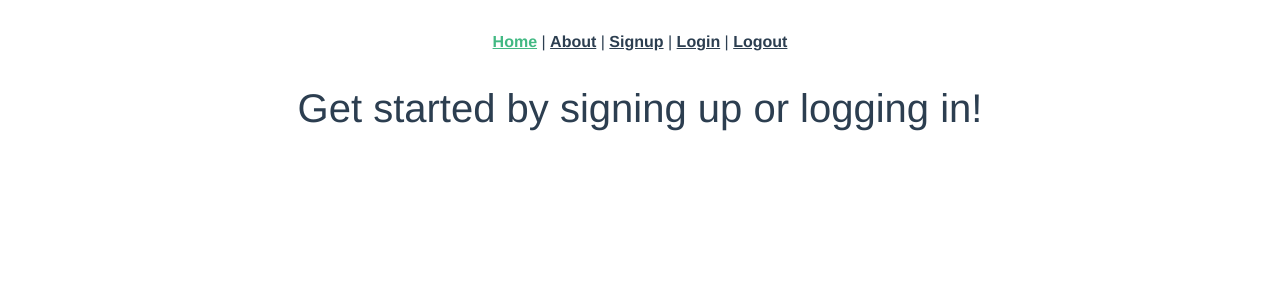
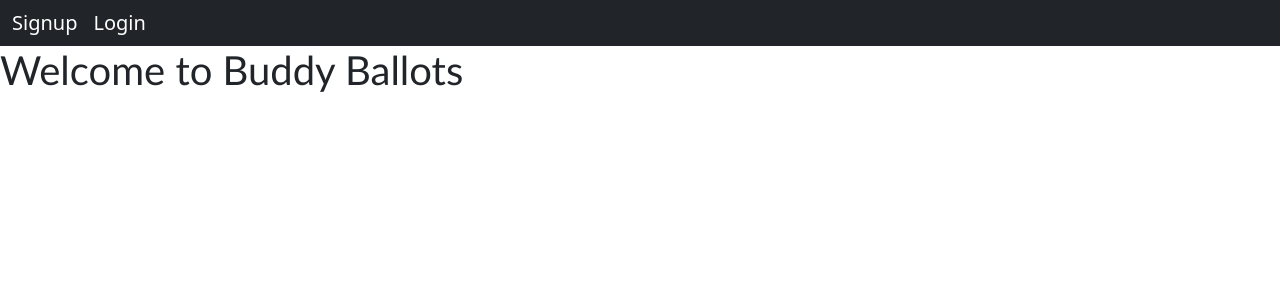
Before and after one commit to davidmandolini/movies-capstone-frontend, a Vue app: page / in a window 1280 px wide. Shown: the top 300 px of the page. Built offline with nearby package versions, Linux system fonts and the light colour scheme.

Commit message:
Add cards to events show page

```diff
--- a/public/index.html
+++ b/public/index.html
@@ -5,11 +5,11 @@
     <meta http-equiv="X-UA-Compatible" content="IE=edge">
     <meta name="viewport" content="width=device-width,initial-scale=1.0">
     <link rel="icon" href="<%= BASE_URL %>favicon.ico">
-    <title><%= htmlWebpackPlugin.options.title %></title>
+    <title>Buddy Ballots</title>
   </head>
   <body>
     <noscript>
-      <strong>We're sorry but <%= htmlWebpackPlugin.options.title %> doesn't work properly without JavaScript enabled. Please enable it to continue.</strong>
+      <strong>We're sorry but Buddy Ballots doesn't work properly without JavaScript enabled. Please enable it to continue.</strong>
     </noscript>
     <div id="app"></div>
     <!-- built files will be auto injected -->
--- a/src/App.vue
+++ b/src/App.vue
@@ -1,37 +1,73 @@
+<script>
+export default {
+  data: function () {
+    return {
+      isLoggedIn: undefined,
+    };
+  },
+  watch: {
+    $route: function () {
+      this.isLoggedIn = !!localStorage.getItem("jwt");
+    },
+  },
+};
+</script>
+
 <template>
-  <div id="nav">
-    <router-link to="/">Home</router-link>
-    |
-    <router-link to="/about">About</router-link>
-    |
-    <router-link to="/signup">Signup</router-link>
-    |
-    <router-link to="/login">Login</router-link>
-    |
-    <router-link to="/logout">Logout</router-link>
-  </div>
+  <nav class="navbar navbar-expand-lg navbar-dark bg-dark">
+    <div class="container-fluid">
+      <div v-if="!isLoggedIn">
+        <a class="navbar-brand" href="/signup">Signup</a>
+        <a class="navbar-brand" href="/login">Login</a>
+      </div>
+      <div v-if="isLoggedIn">
+        <a class="navbar-brand" href="/groups">Groups</a>
+        <a class="navbar-brand" href="/logout">Logout</a>
+      </div>
+    </div>
+  </nav>
   <router-view />
 </template>
 
 <style>
-#app {
-  font-family: Avenir, Helvetica, Arial, sans-serif;
-  -webkit-font-smoothing: antialiased;
-  -moz-osx-font-smoothing: grayscale;
-  text-align: center;
-  color: #2c3e50;
+h1 {
+  font-family: Candara, Calibri, Segoe, "Segoe UI", Optima, Arial, sans-serif;
+  font-size: 24px;
+  font-style: normal;
+  font-variant: normal;
+  font-weight: 700;
+  line-height: 26.4px;
 }
-
-#nav {
-  padding: 30px;
+h3 {
+  font-family: Candara, Calibri, Segoe, "Segoe UI", Optima, Arial, sans-serif;
+  font-size: 14px;
+  font-style: normal;
+  font-variant: normal;
+  font-weight: 700;
+  line-height: 15.4px;
 }
-
-#nav a {
-  font-weight: bold;
-  color: #2c3e50;
+p {
+  font-family: Candara, Calibri, Segoe, "Segoe UI", Optima, Arial, sans-serif;
+  font-size: 14px;
+  font-style: normal;
+  font-variant: normal;
+  font-weight: 400;
+  line-height: 20px;
 }
-
-#nav a.router-link-exact-active {
-  color: #42b983;
+blockquote {
+  font-family: Candara, Calibri, Segoe, "Segoe UI", Optima, Arial, sans-serif;
+  font-size: 21px;
+  font-style: normal;
+  font-variant: normal;
+  font-weight: 400;
+  line-height: 30px;
+}
+pre {
+  font-family: Candara, Calibri, Segoe, "Segoe UI", Optima, Arial, sans-serif;
+  font-size: 13px;
+  font-style: normal;
+  font-variant: normal;
+  font-weight: 400;
+  line-height: 18.5714px;
 }
 </style>
--- a/src/router/index.js
+++ b/src/router/index.js
@@ -46,14 +46,6 @@ const routes = [
     name: "NominationsShow",
     component: NominationsShow,
   },
-  {
-    path: "/about",
-    name: "About",
-    // route level code-splitting
-    // this generates a separate chunk (about.[hash].js) for this route
-    // which is lazy-loaded when the route is visited.
-    component: () => import(/* webpackChunkName: "about" */ "../views/About.vue"),
-  },
 ];
 
 const router = createRouter({
--- a/src/views/About.vue
+++ /dev/null
@@ -1,5 +0,0 @@
-<template>
-  <div class="about">
-    <h1>This is an about page</h1>
-  </div>
-</template>
--- a/src/views/EventsShow.vue
+++ b/src/views/EventsShow.vue
@@ -85,9 +85,26 @@ export default {
 
     <h2 v-if="showEventParams.status == 'open'">Current Nominations:</h2>
     <h2 v-else>Nominations</h2>
-    <div v-for="nomination in nominations" :key="nomination.id">
-      <a :href="`/nominations/` + `${nomination.id}`">{{ nomination.name }}</a>
-      <span>&nbsp;Votes: {{ nomination.votes.length }}</span>
+    <div class="row row-cols-1 row-cols-md-3 g-4">
+      <div v-for="nomination in nominations" :key="nomination.id">
+        <div class="col">
+          <div class="card h-100">
+            <div class="card-body">
+              <h5 class="card-title">
+                <a :href="`/nominations/` + `${nomination.id}`">{{ nomination.name }}</a>
+              </h5>
+              <p class="card-text">
+                {{ nomination.plot }}
+              </p>
+            </div>
+            <div class="card-footer">
+              <small class="text-muted">Nominated by {{ nomination.user.username }}</small>
+            </div>
+          </div>
+        </div>
+      </div>
+
+      <!-- <span>&nbsp;Votes: {{ nomination.votes.length }}</span> -->
     </div>
     <dialog id="nomination-new">
       <form method="dialog">
--- a/src/views/Home.vue
+++ b/src/views/Home.vue
@@ -2,7 +2,7 @@
 export default {
   data: function () {
     return {
-      message: "Get started by signing up or logging in!",
+      message: "Welcome to Buddy Ballots",
     };
   },
   created: function () {},
```
